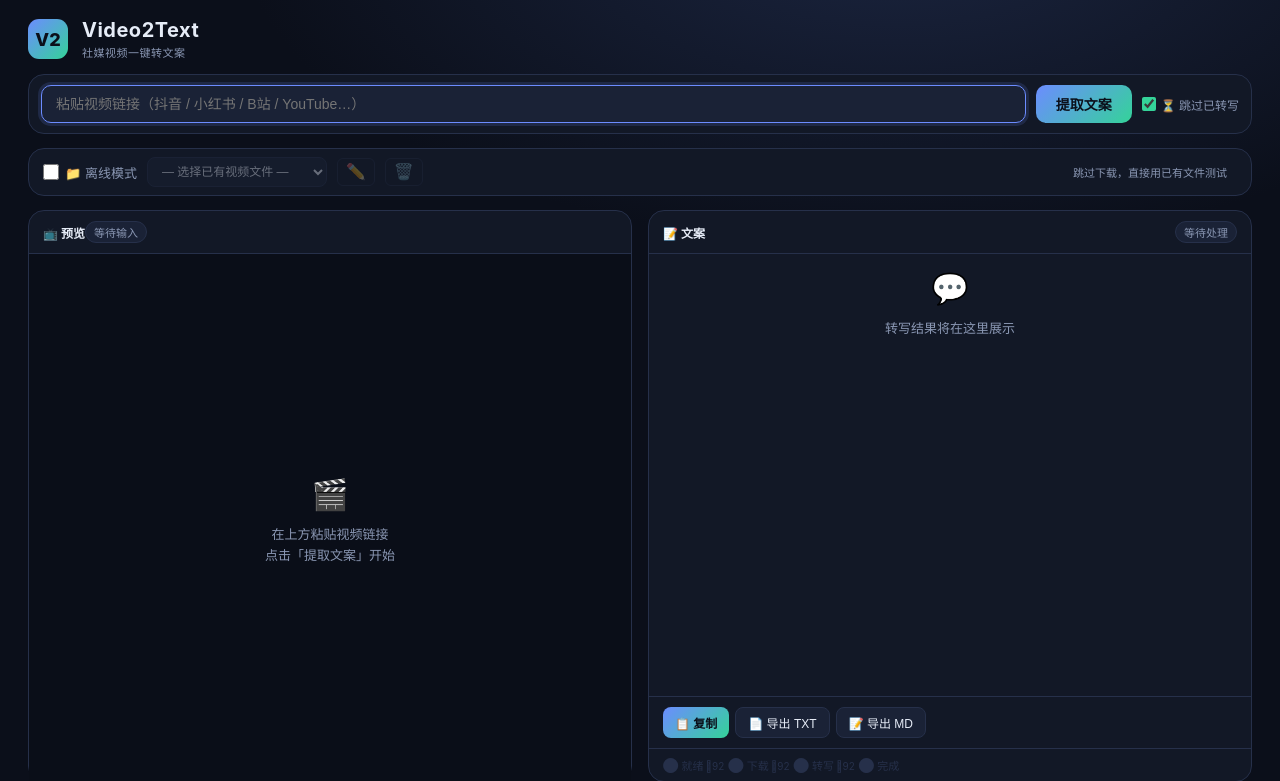
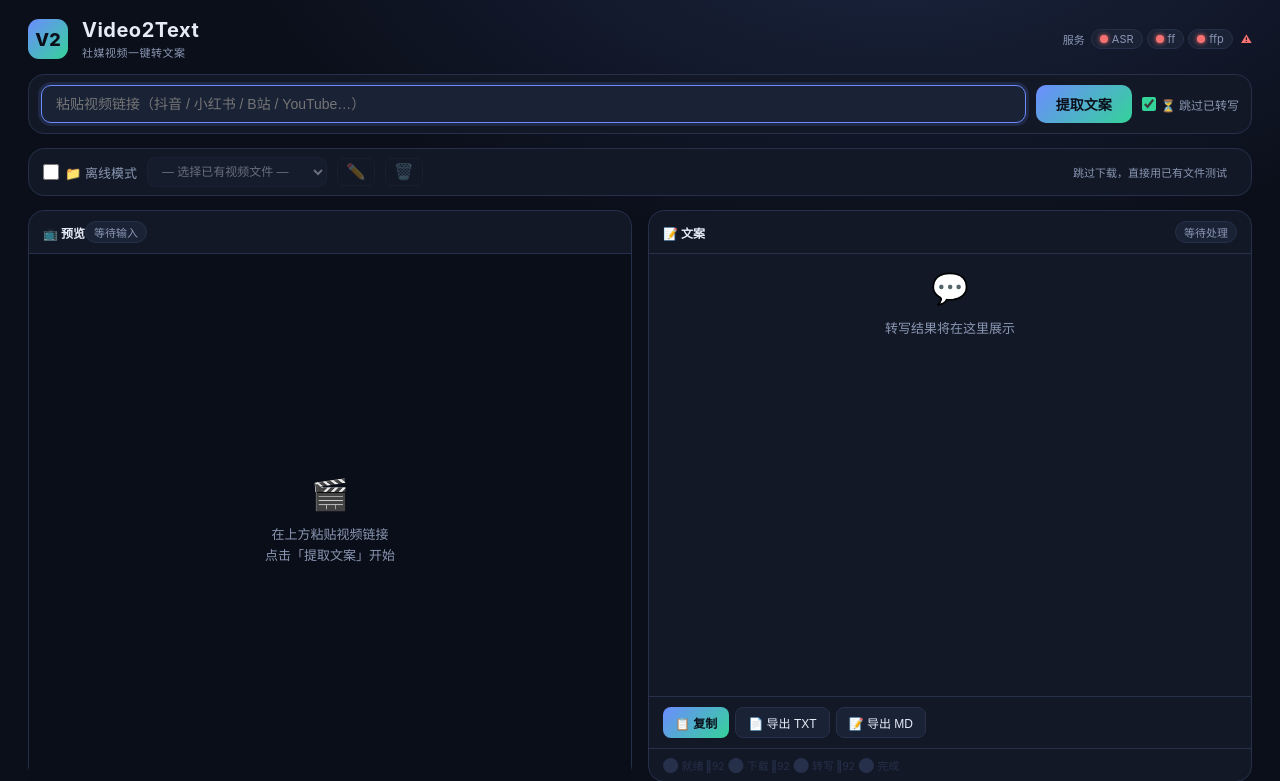
Before and after one commit to SCTS-TJ/Video2Text, a FastAPI app: page / in a window 1280 px wide. Shown: the top 781 px of the page. Run offline with FastAPI, Linux system fonts and the light colour scheme; data that the repository does not hold is empty.

Commit message:
feat: 服务健康指示灯(header右侧 /api/health 探测 ASR/ffmpeg/ffprobe, 30s轮询+详情气泡, ASR可达即绿)

```diff
--- a/app.py
+++ b/app.py
@@ -18,6 +18,7 @@ import re
 import threading
 import time
 import uuid
+import requests
 from datetime import datetime
 from urllib.parse import urlparse
 
@@ -808,6 +809,60 @@ def api_files() -> list[dict]:
     return files
 
 
+@app.get("/api/health")
+def api_health() -> dict:
+    """服务健康指示灯: 探测本服务 / ASR算力 / ffmpeg工具链 是否就绪"""
+    def _probe_asr():
+        # 从 asr 模块读真实 ASR_URL (systemd 注入的 99:7860/transcribe), 反推 base + /health
+        try:
+            from ingestion.asr import ASR_URL
+        except Exception:
+            ASR_URL = os.getenv("ASR_URL", "http://192.168.121.99:7860/transcribe")
+        base = ASR_URL.rsplit("/transcribe", 1)[0] if "/transcribe" in ASR_URL else ASR_URL
+        try:
+            r = requests.get(base + "/health", timeout=3, proxies={"http": None, "https": None})
+            if r.status_code == 200:
+                d = r.json()
+                ok = d.get("status") == "ok"
+                # 方案A: 服务可达即算正常, 懒加载(model_loaded=false)不再视为降级
+                return {
+                    "ok": ok, "reachable": True, "model_loaded": bool(d.get("model_loaded")),
+                    "model": d.get("model", "?"), "gpu": d.get("gpu"),
+                    "degraded": False,
+                }
+            return {"ok": False, "reachable": True, "model_loaded": False, "http": r.status_code}
+        except Exception as e:
+            return {"ok": False, "reachable": False, "error": type(e).__name__, "model_loaded": False}
+
+    def _probe_bin(path):
+        return bool(path and os.path.isfile(path))
+
+    ffmpeg = os.getenv("FFMPEG", "/usr/bin/ffmpeg" if os.path.isfile("/usr/bin/ffmpeg") else "/opt/homebrew/bin/ffmpeg")
+    ffprobe = os.getenv("FFPROBE", "/usr/bin/ffprobe" if os.path.isfile("/usr/bin/ffprobe") else "/opt/homebrew/bin/ffprobe")
+    asr = _probe_asr()
+    ffmpeg_ok = _probe_bin(ffmpeg)
+    ffprobe_ok = _probe_bin(ffprobe)
+
+    forced = os.getenv("FORCE_STATUS")  # 调试用
+    # Web 服务灯已移除: 页面能打开即证明本服务健康, 无需亮灯
+    services = [
+        {"name": "asr", "label": "ASR算力", "ok": asr.get("ok"),
+         "detail": ("正常" if asr.get("reachable") else "无法连接"),
+         "reachable": asr.get("reachable"), "model": asr.get("model"),
+         "model_loaded": asr.get("model_loaded"),
+         "degraded": False},
+        {"name": "ffmpeg", "label": "ffmpeg", "ok": ffmpeg_ok, "detail": ("正常" if ffmpeg_ok else "缺失")},
+        {"name": "ffprobe", "label": "ffprobe", "ok": ffprobe_ok, "detail": ("正常" if ffprobe_ok else "缺失")},
+    ]
+    if forced:
+        for svc in services:
+            if forced == "all_fail": svc["ok"] = False
+            elif forced == svc["name"]: svc["ok"] = False
+    overall = all(s.get("ok") for s in services)
+    return {"overall": overall, "services": services}
+
+
+
 @app.get("/api/task/{task_id}")
 def api_task(task_id: str) -> dict:
     """轮询任务状态"""
--- a/templates/index.html
+++ b/templates/index.html
@@ -48,7 +48,25 @@
   .bar .skip-label{
     display:flex;align-items:center;gap:5px;color:var(--sub);font-size:12px;white-space:nowrap;cursor:pointer;
   }
-  .bar .skip-label input[type=checkbox]{accent-color:var(--accent2);width:14px;height:14px;cursor:pointer}
+    .bar .skip-label input[type=checkbox]{accent-color:var(--accent2);width:14px;height:14px;cursor:pointer}
+  /* ---- 服务状态指示灯 ---- */
+  .svc-status{margin-left:auto;display:flex;align-items:center;gap:6px;flex-shrink:0;font-size:11px;color:var(--sub)}
+  .svc-lights{display:flex;align-items:center;gap:4px}
+  .svc-light{display:inline-flex;align-items:center;gap:4px;background:var(--panel2);border:1px solid var(--line);border-radius:99px;padding:2px 8px;cursor:pointer;transition:.15s}
+  .svc-light .dot{width:8px;height:8px;border-radius:50%;background:var(--line);flex-shrink:0}
+  .svc-light .dot.ok{background:var(--accent2);box-shadow:0 0 5px var(--accent2)}
+  .svc-light .dot.warn{background:#eab308;box-shadow:0 0 5px #eab308}
+  .svc-light .dot.bad{background:var(--danger);box-shadow:0 0 5px var(--danger)}
+  .svc-light:hover{border-color:var(--accent)}
+  .svc-status .svc-err{color:var(--danger);margin-left:2px;font-weight:600}
+  .svc-tip{position:relative;display:inline-flex}
+  .svc-tip .tipbox{position:absolute;top:calc(100% + 8px);right:0;background:var(--panel);border:1px solid var(--line);border-radius:10px;padding:10px 12px;min-width:200px;box-shadow:0 10px 30px rgba(0,0,0,.5);z-index:900;display:none;font-size:11px;line-height:1.7;color:var(--sub)}
+  .svc-tip.open .tipbox{display:block}
+  .svc-tip .tipbox .row{display:flex;align-items:center;gap:6px;white-space:nowrap}
+  .svc-tip .tipbox .row .n{width:72px;color:var(--txt);flex-shrink:0}
+  .svc-tip .tipbox .st-ok{color:var(--accent2)}
+  .svc-tip .tipbox .st-warn{color:#eab308}
+  .svc-tip .tipbox .st-bad{color:var(--danger)}
   .existing-badge{
     display:inline-block;font-size:10px;padding:2px 8px;border-radius:20px;
     background:rgba(52,211,153,.15);color:var(--accent2);border:1px solid rgba(52,211,153,.3);
@@ -269,6 +287,14 @@
   <header>
     <a href="/" style="text-decoration:none"><div class="logo">V2</div></a>
     <h1>Video2Text <small>社媒视频一键转文案</small></h1>
+    <div class="svc-status" id="svcStatus" title="服务状态">
+      <span>服务</span>
+      <div class="svc-lights" id="svcLights"><span class="svc-light"><span class="dot bad"></span>检测中</span></div>
+      <div class="svc-tip" id="svcTip">
+        <span class="svc-err" id="svcErr" style="display:none">⚠</span>
+        <div class="tipbox" id="svcTipbox"></div>
+      </div>
+    </div>
   </header>
 
   <div class="bar">
@@ -368,6 +394,41 @@ function _flashUrlClean(input){
   setTimeout(() => { input.style.boxShadow = ""; }, 500);
 }
 
+/* ---- 服务状态指示灯 ---- */
+function _svcDotClass(ok, degraded){ if(ok && !degraded) return "ok"; if(ok && degraded) return "warn"; return "bad"; }
+function _svcShort(svc){
+  const map = {video2text:"Web", asr:"ASR", ffmpeg:"ff", ffprobe:"ffp"};
+  return map[svc.name] || svc.name;
+}
+function renderServiceHealth(d){
+  const lights=$('svcLights'), tipbox=$('svcTipbox'), err=$('svcErr');
+  if(!lights) return;
+  const svcs = (d && d.services) ? d.services : [];
+  lights.innerHTML = '';
+  svcs.forEach(s=>{
+    const el=document.createElement('span'); el.className='svc-light';
+    el.innerHTML = '<span class="dot ' + _svcDotClass(s.ok,s.degraded) + '"></span>' + _svcShort(s);
+    el.title = s.label + ': ' + s.detail;
+    lights.appendChild(el);
+  });
+  if(tipbox && svcs.length){
+    tipbox.innerHTML = svcs.map(s=>{
+      const cl = s.ok ? (s.degraded?'st-warn':'st-ok') : 'st-bad';
+      return '<div class="row"><span class="n">'+s.label+'</span><span class="st '+cl+'">'+ (_svcDotClass(s.ok,s.degraded)==='ok'?'● ':(_svcDotClass(s.ok,s.degraded)==='warn'?'◐ ':'○ ')) + (s.detail||'') + (s.model?' · '+s.model:'') + '</span></div>';
+    }).join('');
+  }
+  const bad = svcs.filter(s=>!s.ok || s.degraded).length;
+  if(err) err.style.display = bad>0 ? '' : 'none';
+  // 无数据(接口异常)时显示全灰
+  if(!svcs.length && lights.firstChild==null) lights.innerHTML='<span class="svc-light"><span class="dot"></span>--</span>';
+}
+function pollServiceHealth(){
+  fetch("/api/health", {cache:"no-store"}).then(r=>r.json()).then(d=>{
+    renderServiceHealth(d);
+  }).catch(e=>{ renderServiceHealth(null); });
+}
+// 点击详情开关
+document.addEventListener("click",(e)=>{ const tip=$('svcTip'); if(!tip) return; if(tip.contains(e.target)){ tip.classList.toggle('open'); } else { tip.classList.remove('open'); } });
 function bindUrlCleaner(){
   const input = $("urlInput");
   if(!input) return;
@@ -389,6 +450,7 @@ function bindUrlCleaner(){
   });
 }
 document.addEventListener("DOMContentLoaded", bindUrlCleaner);
+document.addEventListener("DOMContentLoaded", () => { pollServiceHealth(); setInterval(pollServiceHealth, 30000); });
 
 async function startIngest(){
   const url = extractUrl($("urlInput").value);
```
